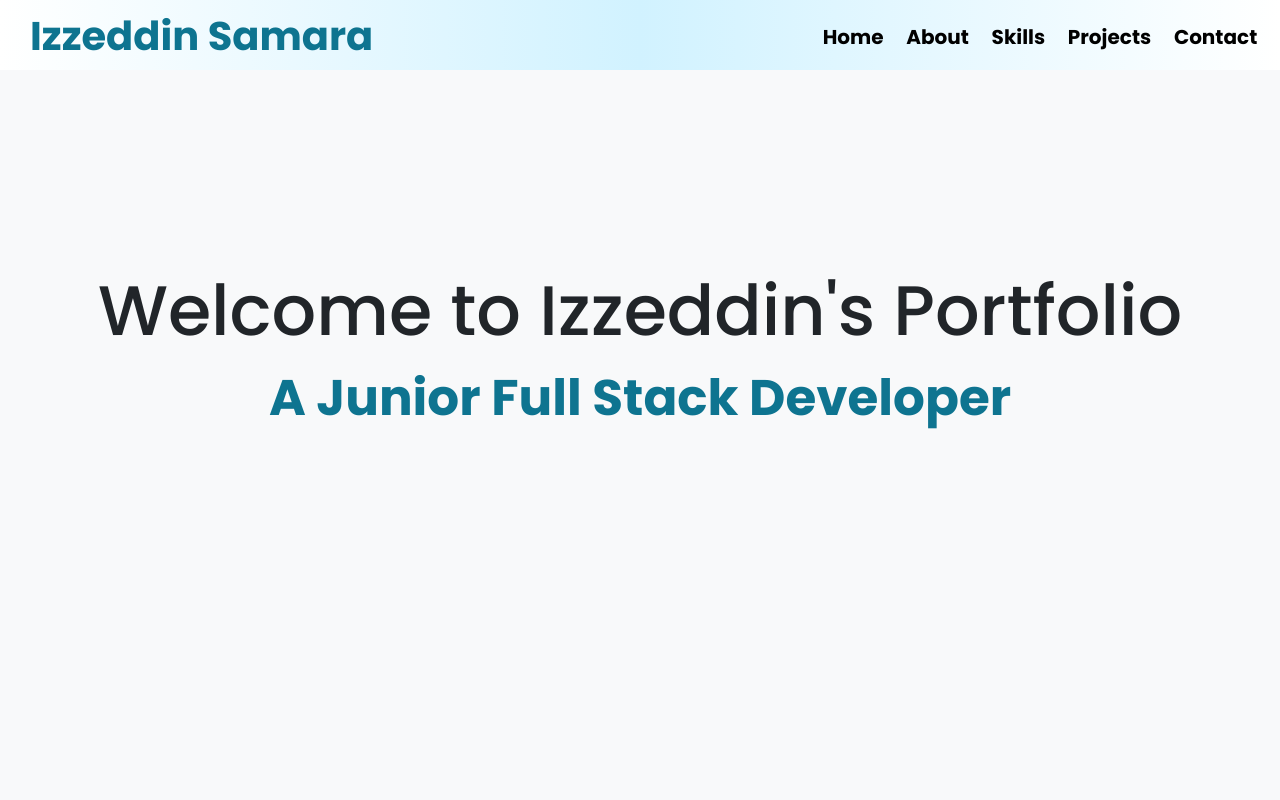
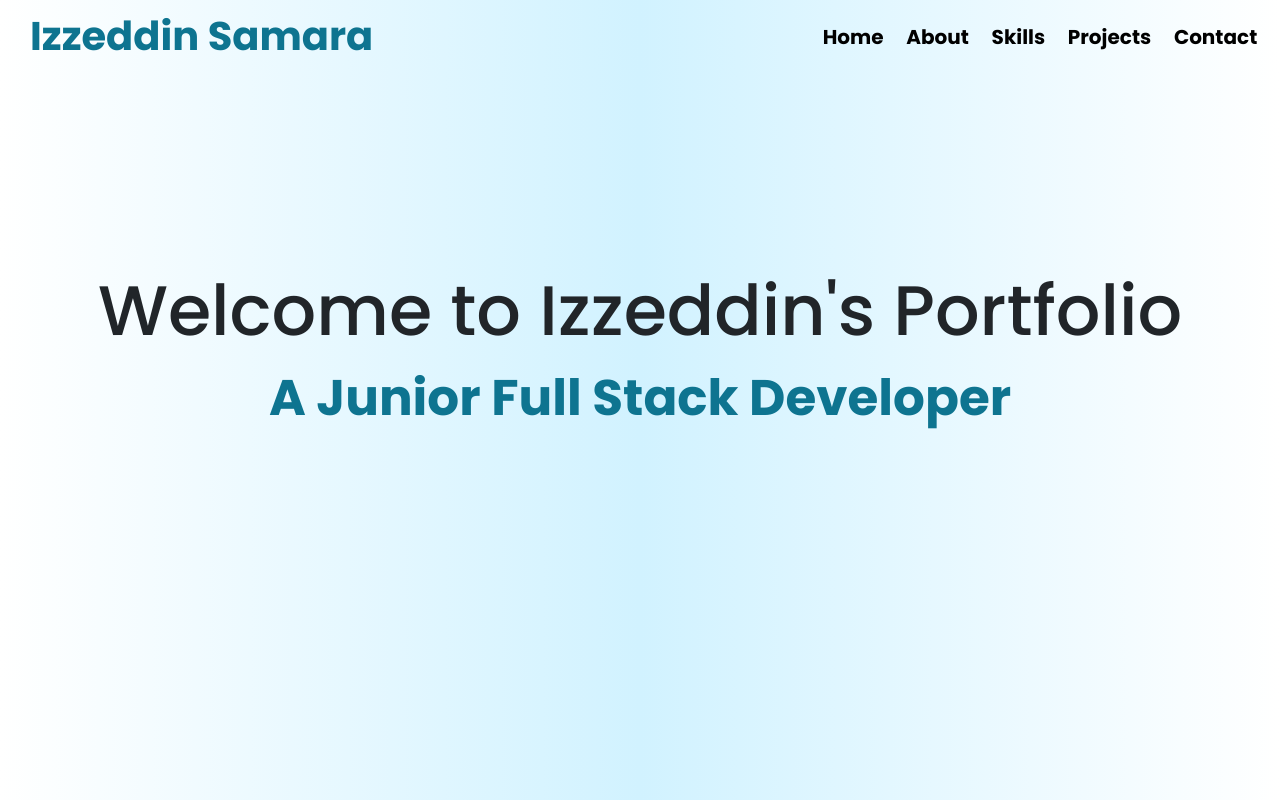
Before and after one commit to Izzeddin-Samara/my-portfolio, a React (Create React App) app: page / in a window 1280 px wide. Shown: the top 800 px of the page. Built offline with nearby package versions, Linux system fonts and the light colour scheme.

Commit message:
Update index.css: change body background style

```diff
--- a/src/index.css
+++ b/src/index.css
@@ -4,7 +4,7 @@
 /* Apply the font globally to the body */
 body {
     font-family: 'Poppins', sans-serif !important;
-    background-color: #f8f9fa  !important;
+    background: linear-gradient(to right, #ffffff, #d1f2ff, #ffffff) !important
 }
 
 html, body {
```
